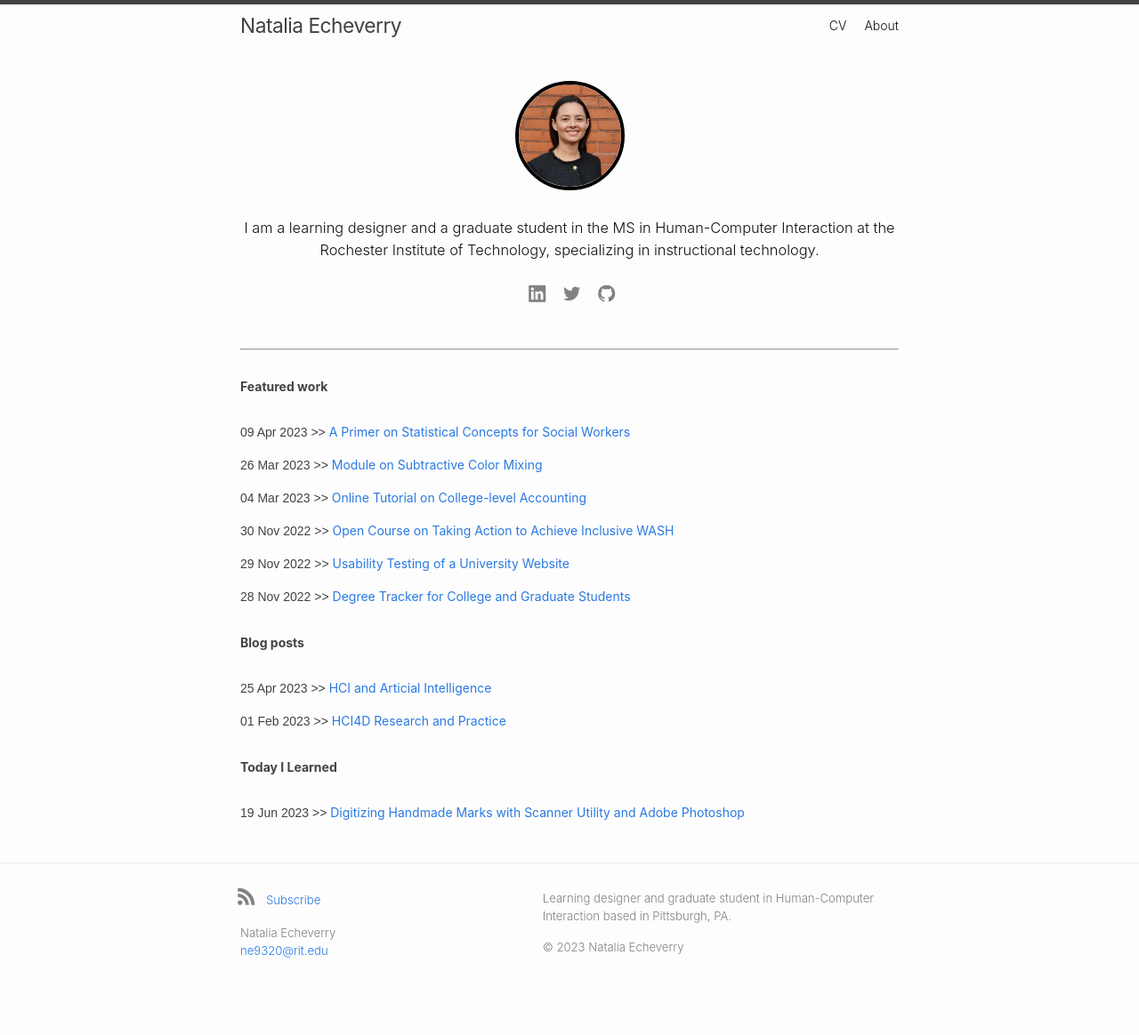
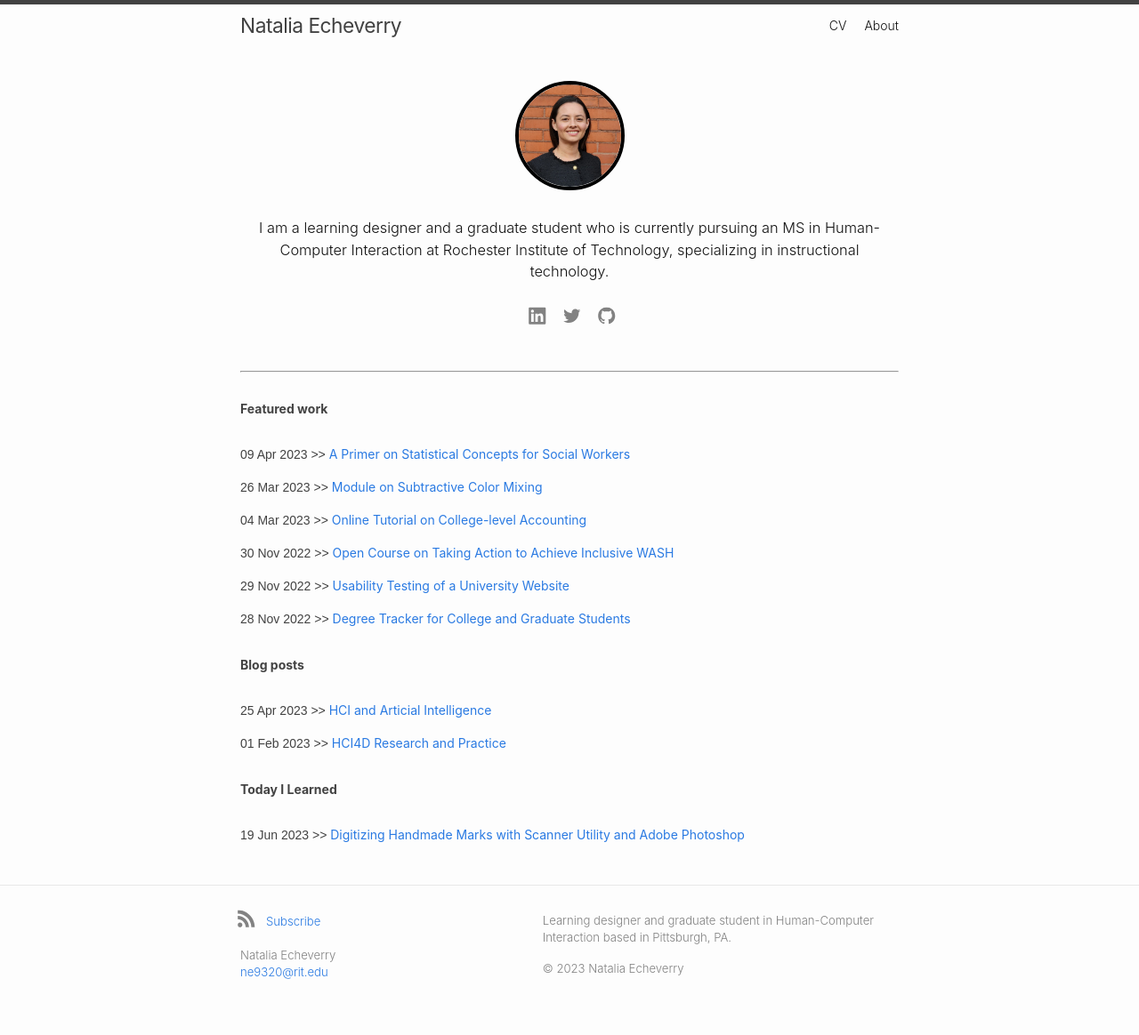
Before and after one commit to verrynatalia/verrynatalia, a Jekyll site: the page built from index.markdown, in a window 1280 px wide. Shown: the whole page at 89% size. Built offline with Jekyll 4.4.1, drawn with Linux system fonts in a browser that asks for light colours; some web fonts are replaced; before the commit the page ends 1140 px from its top, so only the background shows below that.

Commit message:
Update index.markdown

```diff
--- a/index.markdown
+++ b/index.markdown
@@ -5,7 +5,7 @@
 layout: home
 ---
 
-<h3 style="text-align: center;">I am a learning designer and a graduate student in the MS in Human-Computer Interaction at the Rochester Institute of Technology, specializing in instructional technology.</h3>
+<h3 style="text-align: center;">I am a learning designer and a graduate student who is currently pursuing an MS in Human-Computer Interaction at Rochester Institute of Technology, specializing in instructional technology.</h3>
 
 <div style="text-align: center;">
     {%- include social.html -%}
```
